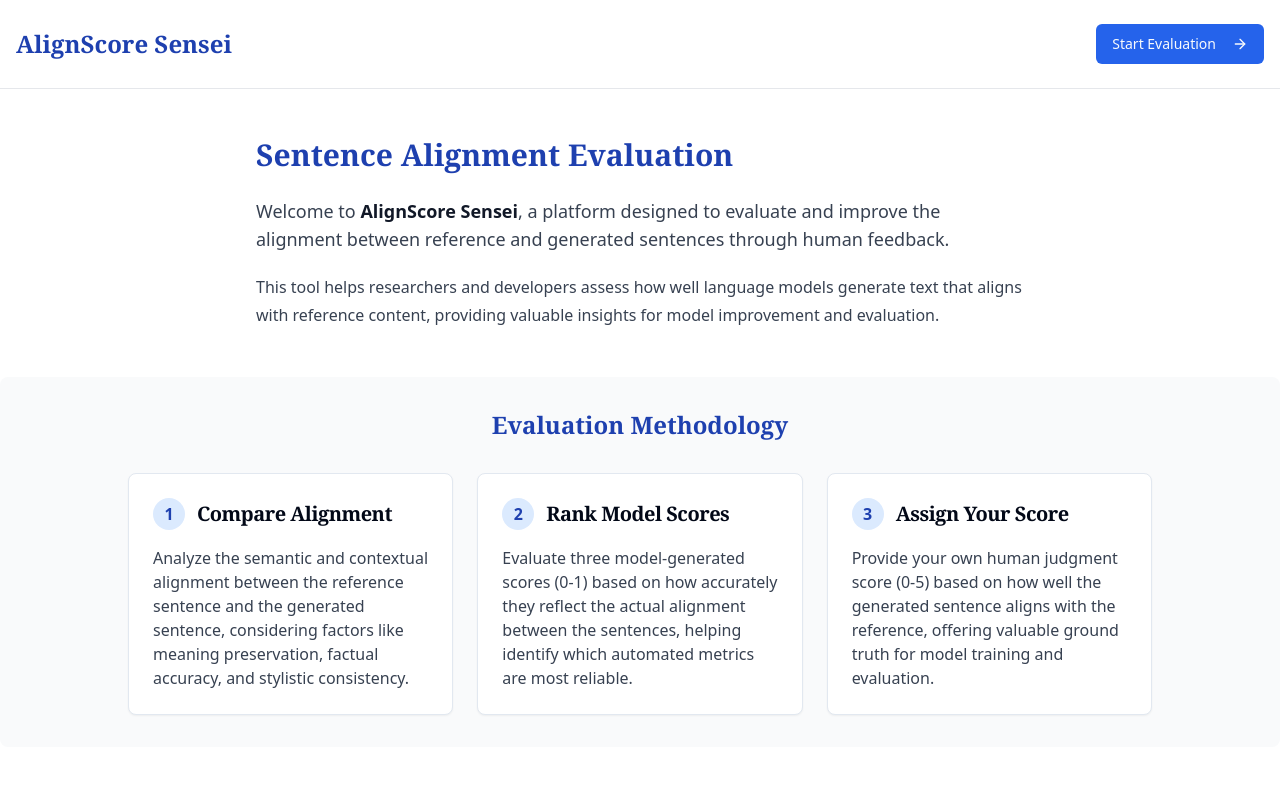
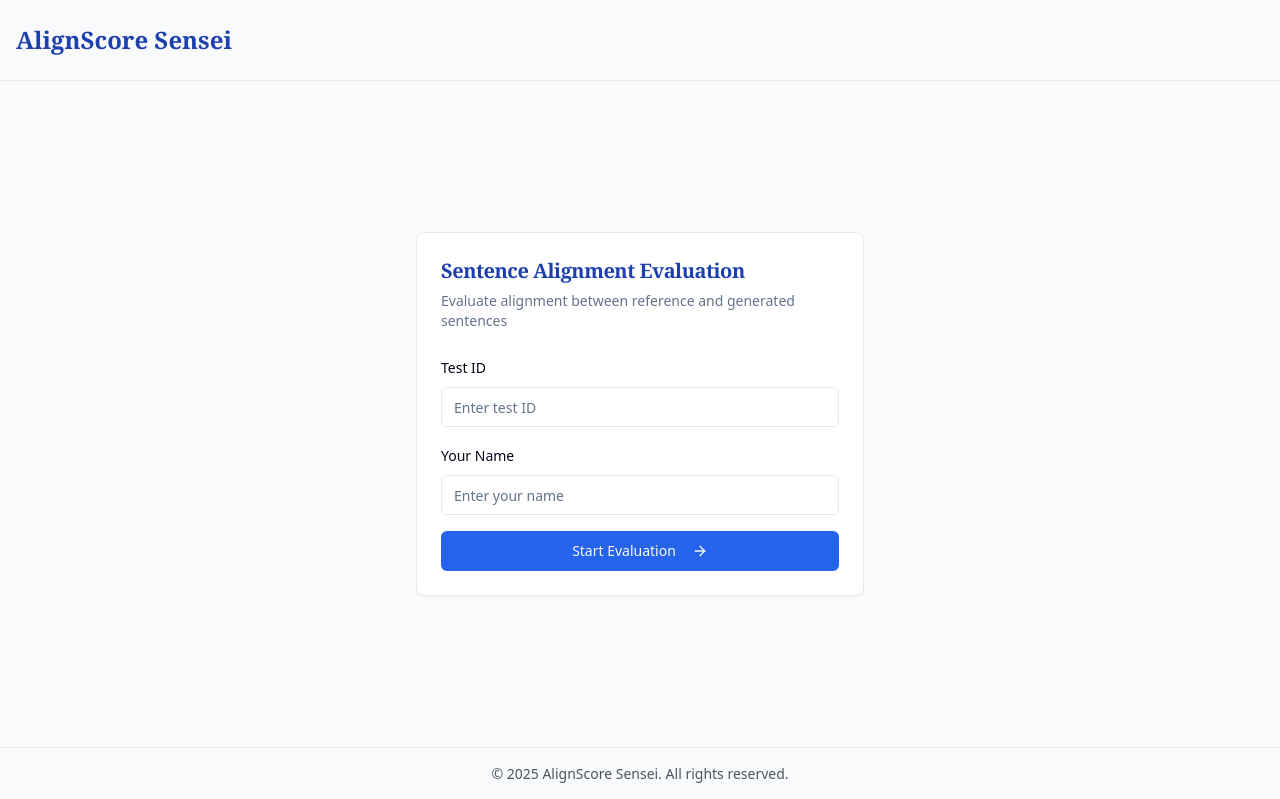
Before and after one commit to Siran-Li/align-score-sensei, a React (Vite) app: page / in a window 1280 px wide. Shown: the top 799 px of the page. Built offline with nearby package versions, Linux system fonts and the light colour scheme.

Commit message:
Add evaluation input fields
Add input fields for test ID and evaluator name on the evaluation page.

```diff
--- a/src/pages/Evaluate.tsx
+++ b/src/pages/Evaluate.tsx
@@ -1,30 +1,66 @@
 
-import React from 'react';
+import React, { useEffect, useState } from 'react';
 import { Button } from '@/components/ui/button';
 import { ArrowLeft } from 'lucide-react';
-import { Link } from 'react-router-dom';
+import { Link, useNavigate } from 'react-router-dom';
+import { Card, CardContent, CardHeader, CardTitle } from '@/components/ui/card';
 
 const Evaluate = () => {
+  const [testId, setTestId] = useState<string | null>(null);
+  const [evaluatorName, setEvaluatorName] = useState<string | null>(null);
+  const navigate = useNavigate();
+
+  useEffect(() => {
+    // Get the test ID and evaluator name from session storage
+    const storedTestId = sessionStorage.getItem('testId');
+    const storedEvaluatorName = sessionStorage.getItem('evaluatorName');
+
+    // If either is missing, redirect back to the index page
+    if (!storedTestId || !storedEvaluatorName) {
+      navigate('/');
+      return;
+    }
+
+    setTestId(storedTestId);
+    setEvaluatorName(storedEvaluatorName);
+  }, [navigate]);
+
+  if (!testId || !evaluatorName) {
+    return null; // Will redirect via the useEffect
+  }
+
   return (
     <div className="min-h-screen bg-gray-50">
       <div className="container mx-auto px-4 py-8">
-        <div className="mb-6">
+        <div className="mb-6 flex justify-between items-center">
           <Button asChild variant="outline" size="sm">
             <Link to="/" className="flex items-center">
-              <ArrowLeft className="mr-2 h-4 w-4" /> Back to Introduction
+              <ArrowLeft className="mr-2 h-4 w-4" /> Back
             </Link>
           </Button>
+          <div className="text-sm text-gray-600">
+            Test ID: <span className="font-medium">{testId}</span> |
+            Evaluator: <span className="font-medium">{evaluatorName}</span>
+          </div>
         </div>
 
-        <div className="max-w-4xl mx-auto bg-white rounded-lg shadow p-8">
-          <h1 className="text-2xl font-serif font-bold text-blue-800 mb-6">
-            Sentence Alignment Evaluation
-          </h1>
+        <Card className="max-w-4xl mx-auto">
+          <CardHeader>
+            <CardTitle className="text-xl font-serif text-blue-800">
+              Sentence Alignment Evaluation
+            </CardTitle>
+          </CardHeader>
+          <CardContent>
+            <p className="text-gray-700 mb-6">
+              Compare the alignment between reference and generated sentences. Rank model scores and assign your own alignment score.
+            </p>
 
-          <p className="text-gray-700 mb-12 text-center">
-            Evaluation interface coming soon. This is where users will compare sentences and provide ratings.
-          </p>
-        </div>
+            {/* Evaluation interface to be implemented */}
+            <div className="text-center py-8 text-gray-500">
+              Evaluation interface coming soon. This is where users will compare sentences, rank model scores, and provide ratings.
+            </div>
+          </CardContent>
+        </Card>
       </div>
     </div>
   );
--- a/src/pages/Index.tsx
+++ b/src/pages/Index.tsx
@@ -1,25 +1,104 @@
 
 import React from 'react';
-import Header from '../components/Header';
-import IntroductionSection from '../components/IntroductionSection';
-import MethodologySection from '../components/MethodologySection';
-import BenefitsSection from '../components/BenefitsSection';
-import GetStartedSection from '../components/GetStartedSection';
-import Footer from '../components/Footer';
+import { Button } from '@/components/ui/button';
+import { Input } from '@/components/ui/input';
+import { ArrowRight } from 'lucide-react';
+import { Link } from 'react-router-dom';
+import { Card, CardContent, CardDescription, CardHeader, CardTitle } from '@/components/ui/card';
+import { Form, FormField, FormItem, FormLabel, FormControl } from '@/components/ui/form';
+import { useForm } from 'react-hook-form';
+import { z } from 'zod';
+import { zodResolver } from '@hookform/resolvers/zod';
+import { useNavigate } from 'react-router-dom';
+
+const formSchema = z.object({
+  testId: z.string().min(1, { message: "Test ID is required" }),
+  evaluatorName: z.string().min(1, { message: "Evaluator name is required" })
+});
+
+type FormValues = z.infer<typeof formSchema>;
 
 const Index = () => {
+  const navigate = useNavigate();
+  const form = useForm<FormValues>({
+    resolver: zodResolver(formSchema),
+    defaultValues: {
+      testId: "",
+      evaluatorName: ""
+    }
+  });
+
+  const onSubmit = (data: FormValues) => {
+    // We would typically store this in a context or state manager
+    // For now, let's use sessionStorage
+    sessionStorage.setItem('testId', data.testId);
+    sessionStorage.setItem('evaluatorName', data.evaluatorName);
+    navigate('/evaluate');
+  };
+
   return (
-    <div className="min-h-screen bg-white">
-      <Header />
+    <div className="min-h-screen bg-gray-50 flex flex-col">
+      <header className="py-6 border-b border-gray-200">
+        <div className="container mx-auto px-4">
+          <h1 className="text-2xl font-serif font-bold text-blue-800">
+            AlignScore Sensei
+          </h1>
+        </div>
+      </header>
 
-      <main>
-        <IntroductionSection />
-        <MethodologySection />
-        <BenefitsSection />
-        <GetStartedSection />
+      <main className="flex-1 flex items-center justify-center p-4">
+        <Card className="w-full max-w-md">
+          <CardHeader>
+            <CardTitle className="text-xl font-serif text-blue-800">Sentence Alignment Evaluation</CardTitle>
+            <CardDescription>
+              Evaluate alignment between reference and generated sentences
+            </CardDescription>
+          </CardHeader>
+          <CardContent>
+            <Form {...form}>
+              <form onSubmit={form.handleSubmit(onSubmit)} className="space-y-4">
+                <FormField
+                  control={form.control}
+                  name="testId"
+                  render={({ field }) => (
+                    <FormItem>
+                      <FormLabel>Test ID</FormLabel>
+                      <FormControl>
+                        <Input placeholder="Enter test ID" {...field} />
+                      </FormControl>
+                    </FormItem>
+                  )}
+                />
+
+                <FormField
+                  control={form.control}
+                  name="evaluatorName"
+                  render={({ field }) => (
+                    <FormItem>
+                      <FormLabel>Your Name</FormLabel>
+                      <FormControl>
+                        <Input placeholder="Enter your name" {...field} />
+                      </FormControl>
+                    </FormItem>
+                  )}
+                />
+
+                <Button type="submit" className="w-full bg-blue-600 hover:bg-blue-700 mt-2">
+                  Start Evaluation <ArrowRight className="ml-2 h-4 w-4" />
+                </Button>
+              </form>
+            </Form>
+          </CardContent>
+        </Card>
       </main>
 
-      <Footer />
+      <footer className="py-4 border-t border-gray-200">
+        <div className="container mx-auto px-4 text-center">
+          <p className="text-gray-600 text-sm">
+            © {new Date().getFullYear()} AlignScore Sensei. All rights reserved.
+          </p>
+        </div>
+      </footer>
     </div>
   );
 };
```
